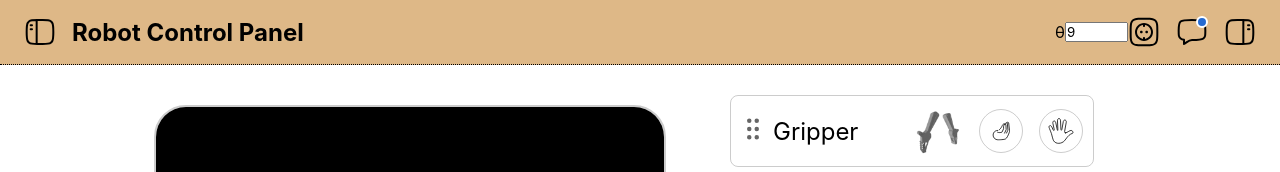
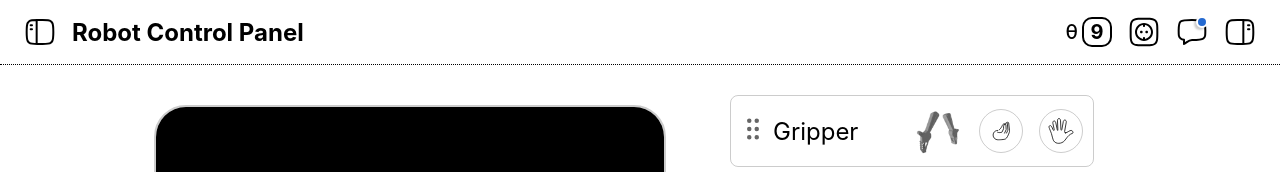
Before and after one commit to anandrajbaghel/Robotic-Arm, a plain HTML site: page index.html in a window 1280 px wide. Shown: the top 172 px of the page. Drawn offline with Linux system fonts and the light colour scheme; no server answers.

Commit message:
Update e.css

```diff
--- a/page/e.css
+++ b/page/e.css
@@ -10,7 +10,7 @@
     align-items: center;
     padding: 16px 24px;
     background-color: rgba(255, 255, 255, 1);
-    background-color: burlywood;
+    /* background-color: burlywood; */
     /* border: 1px dotted #000; */
 }
 .icon-32{
@@ -19,6 +19,7 @@
     flex-grow: 0;
     cursor: url('r/img/pointer.png') 4 4, pointer;
     position: relative;
+    /* border: 1px solid #000; */
 }
 .icon-32 img{
     width: 32px;
@@ -35,6 +36,16 @@
     margin: 0 16px;
     white-space: nowrap; /* Prevents the text from wrapping */
 }
+.angle{
+    display: flex;
+    justify-content: center;
+    align-items: center;
+    gap: 4px;
+    font-size: 20px;
+    font-weight: 500;
+    margin-right: 16px;
+    /* border: 1px solid #000; */
+}
 .message-box{
     margin-right: 16px;
     /* border: 1px solid #000; */
@@ -42,6 +53,26 @@
 .socket{
     margin-right: 16px;
     /* border: 1px solid #000; */
+}
+.angle input{
+    width: 30px;
+    height: 30px;
+    border-radius: 10px;
+    text-align: center;
+    font-size: 20px;
+    font-weight: bold;
+    color: #000;
+    background-color: #fff;
+    border: 2px solid #000;
+    -moz-appearance: textfield;
+    appearance: textfield;
+    cursor: vertical-text;
+    cursor: url('r/img/scroll.png') 4 4, pointer;
+}
+.angle input::-webkit-outer-spin-button,
+.angle input::-webkit-inner-spin-button {
+    -webkit-appearance: none;
+    margin: 0;
 }
 
 /* ==================================== */
@@ -55,6 +86,7 @@
     top: 0;
     left: 20px;
     border: 2px solid #fff;
+    box-shadow: -2px 2px 2px rgba(0, 0, 0, 0.2);
 }
 /* ==================================== */
 #sidebar-left-open-marker{
@@ -105,7 +137,7 @@
 .sidebar-left-nav{
     position: absolute;
     background-color: rgb(255, 255, 255);
-    background-color: salmon;
+    /* background-color: salmon; */
     /* border: 1px dotted #000; */
 }
 .sidebar-left-close{
@@ -174,7 +206,7 @@
 .sidebar-right-nav{
     position: absolute;
     background-color: rgb(255, 255, 255);
-    background-color: salmon;
+    /* background-color: salmon; */
     /* border: 1px dotted #000; */
 }
 .sidebar-right-close{
@@ -333,10 +365,34 @@
 }
 .message-overlay{
     visibility: hidden;
+    /* max-height: 500px; */
     position: fixed;
     top: 60px;
     right: 2px;
 }
+.device{
+    padding: 6px;
+    margin-bottom: 6px;
+    border-radius: 6px;
+    background-color: #eee;
+    color: #000;
+}
+.message-overlay-content{
+    max-height: 200px;
+    overflow-y: auto;
+    cursor: url('r/img/scroll.png') 4 4, pointer;
+}
+.message-overlay-content::-webkit-scrollbar {
+    display: none; /* Hide scrollbar */
+}
+/* .message-update{
+    padding: 4px;
+    border-radius: 6px;
+    background-color: rgb(255, 255, 255);
+}
+.message-overlay-content{
+    background-color: antiquewhite;
+} */
 
 /* =================================== */
 
```
